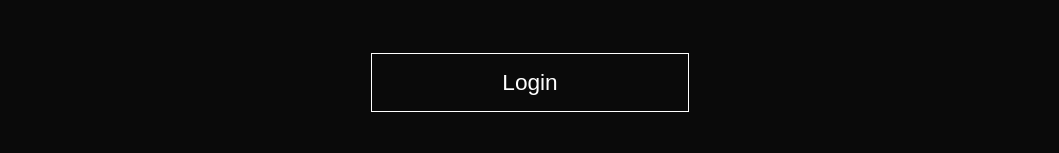
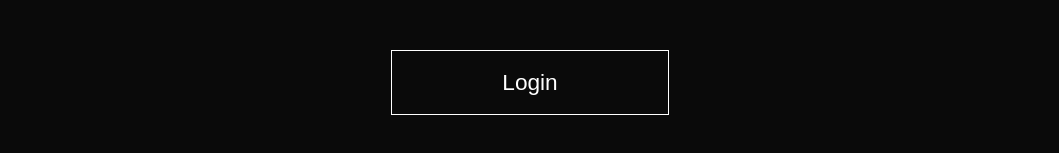
Before and after one commit to Liberontissauri/ShortCode, a Next.js app: page /account/login in a window 1280 px wide. Shown: the part 443-596 px from the top of the page, without its empty margins (110-1169 px from the left). Built offline with nearby package versions, Linux system fonts and the light colour scheme; a web font is replaced by a local one.

Commit message:
replaced html button element with ShortButton component on login page

```diff
--- a/pages/account/login.js
+++ b/pages/account/login.js
@@ -7,6 +7,7 @@ import styles from "../../styles/Login.module.css"
 import NavBar from "../../components/Navbar/Navbar"
 import {toast, Toaster} from 'react-hot-toast'
 import axios from 'axios'
+import ShortButton from '../../components/ShortButton/ShortButton'
 
 export default function Login() {
     const router = useRouter()
@@ -40,7 +41,7 @@ export default function Login() {
                 <input placeholder="API key" onInput={e => setKeyValue(e.target.value)}></input>
             </div>
             <div className={styles.formDiv}>
-                <button className={styles.submitButton} onClick={initLogin}>Login</button>
+                <ShortButton text="Login" onClick={initLogin} size="big" type="normal"></ShortButton>
             </div>
         </div>
     )
```
